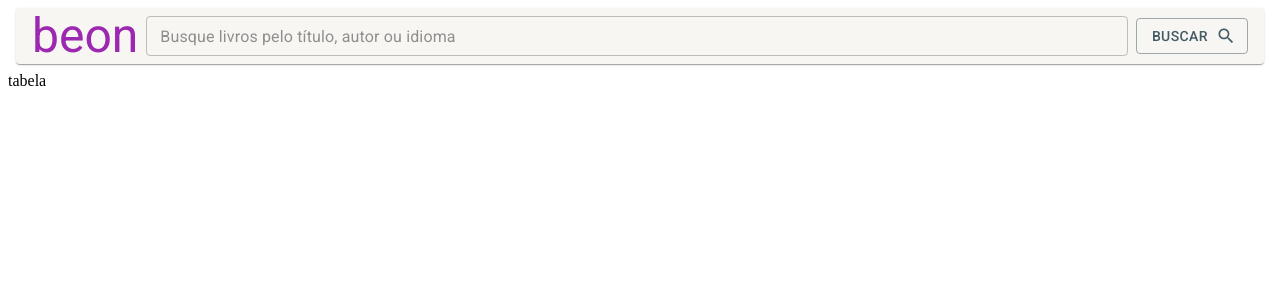
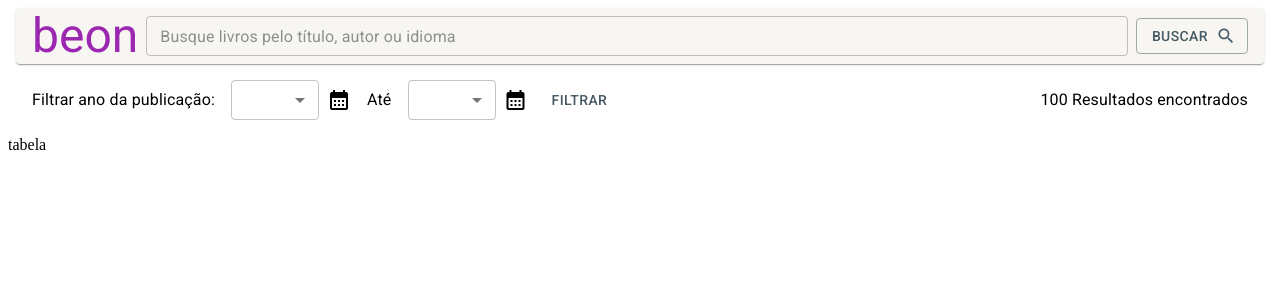
Before and after one commit to felipelouzeiro/quick-library, a React (Create React App) app: page / in a window 1280 px wide. Shown: the top 300 px of the page. Built offline with nearby package versions, Linux system fonts and the light colour scheme.

Commit message:
:sparkles: feat: implementando BarraDeFiltragem

```diff
--- a/src/pages/dashboard/Dashboard.tsx
+++ b/src/pages/dashboard/Dashboard.tsx
@@ -1,9 +1,12 @@
 import { useState } from 'react';
 import { BarraDePesquisa } from '../../shared/components/BarraDeBusca';
+import { BarraDeFiltragem } from '../../shared/components/BarraDeFiltragem';
 import { LayoutBase } from '../../shared/layouts/LayoutBase';
 
 export const Dashboard = () => {
   const [busca, setBusca] = useState('');
+  const [anoInicial, setAnoInicial] = useState('');
+  const [anoFinal, setAnoFinal] = useState('');
 
   return (
     <LayoutBase
@@ -14,6 +17,15 @@ export const Dashboard = () => {
           textoDaBUsca={busca}
         />
       }
+      barraDeFiltragem={
+        <BarraDeFiltragem
+          anoInicialDaBusca={anoInicial}
+          anoFinalDaBusca={anoFinal}
+          aoMudarAnoInicialDaBusca={(ano) => setAnoInicial(ano)}
+          aoMudarAnoFinalDaBusca={(ano) => setAnoFinal(ano)}
+          aoClicarEmFiltrar={() => console.log(anoInicial, anoFinal)}
+        />
+      }
     >
       tabela
     </LayoutBase>
--- /dev/null
+++ b/src/shared/components/BarraDeFiltragem.tsx
@@ -0,0 +1,118 @@
+import {
+  Box,
+  Button,
+  Icon,
+  MenuItem,
+  Select,
+  Typography,
+  useTheme,
+} from '@mui/material';
+
+interface IBarraDeFiltragemProps {
+  anoInicialDaBusca?: string;
+  anoFinalDaBusca?: string;
+  aoMudarAnoInicialDaBusca?: (novoTexto: string) => void;
+  aoMudarAnoFinalDaBusca?: (novoTexto: string) => void;
+  aoClicarEmFiltrar: () => void;
+}
+
+export const BarraDeFiltragem: React.FC<IBarraDeFiltragemProps> = ({
+  anoInicialDaBusca = '',
+  anoFinalDaBusca = '',
+  aoMudarAnoInicialDaBusca,
+  aoMudarAnoFinalDaBusca,
+  aoClicarEmFiltrar,
+}) => {
+  const theme = useTheme();
+
+  return (
+    <Box
+      gap={1}
+      marginX={1}
+      padding={1}
+      paddingX={2}
+      display={'flex'}
+      alignItems={'center'}
+      height={theme.spacing(5)}
+    >
+      <Box display="flex" justifyContent="start">
+        <Typography
+          whiteSpace="nowrap"
+          overflow="hidden"
+          textOverflow="ellipsis"
+        >
+          Filtrar ano da publicação:
+        </Typography>
+      </Box>
+
+      <Box
+        display="flex"
+        alignItems="center"
+        alignContent="center"
+        sx={{ margin: 1, minWidth: 120, gap: theme.spacing(1) }}
+      >
+        <Select
+          size="small"
+          value={anoInicialDaBusca}
+          fullWidth
+          onChange={(e) => aoMudarAnoInicialDaBusca?.(e.target.value)}
+        >
+          <MenuItem value={2022}>2022</MenuItem>
+          <MenuItem value={2021}>2021</MenuItem>
+          <MenuItem value={2020}>2020</MenuItem>
+        </Select>
+        <Icon>calendar_month</Icon>
+      </Box>
+
+      <Box display="flex" justifyContent="start">
+        <Typography
+          whiteSpace="nowrap"
+          overflow="hidden"
+          textOverflow="ellipsis"
+        >
+          Até
+        </Typography>
+      </Box>
+
+      <Box
+        display="flex"
+        alignItems="center"
+        alignContent="center"
+        sx={{ margin: 1, minWidth: 120, gap: theme.spacing(1) }}
+      >
+        <Select
+          size="small"
+          fullWidth
+          value={anoFinalDaBusca}
+          onChange={(e) => aoMudarAnoFinalDaBusca?.(e.target.value)}
+        >
+          <MenuItem value={2022}>2022</MenuItem>
+          <MenuItem value={2021}>2021</MenuItem>
+          <MenuItem value={2020}>2020</MenuItem>
+        </Select>
+        <Icon>calendar_month</Icon>
+      </Box>
+
+      <Box>
+        <Button
+          variant="text"
+          disableElevation
+          color="primary"
+          onClick={aoClicarEmFiltrar}
+        >
+          Filtrar
+        </Button>
+      </Box>
+
+      <Box flex={1} display="flex" justifyContent="end">
+        <Typography
+          whiteSpace="nowrap"
+          overflow="hidden"
+          textOverflow="ellipsis"
+        >
+          100 Resultados encontrados
+        </Typography>
+      </Box>
+    </Box>
+  );
+};
--- a/src/shared/layouts/LayoutBase.tsx
+++ b/src/shared/layouts/LayoutBase.tsx
@@ -3,15 +3,18 @@ import { Box } from '@mui/system';
 interface ILayoutBaseProps {
   children: React.ReactNode;
   barraDePesquisa?: React.ReactNode;
+  barraDeFiltragem?: React.ReactNode;
 }
 
 export const LayoutBase: React.FC<ILayoutBaseProps> = ({
   children,
   barraDePesquisa,
+  barraDeFiltragem,
 }) => {
   return (
     <Box height="100%" display="flex" flexDirection="column" gap={1}>
       <Box>{barraDePesquisa}</Box>
+      <Box>{barraDeFiltragem}</Box>
       <Box flex={1} overflow="auto">
         {children}
       </Box>
```
